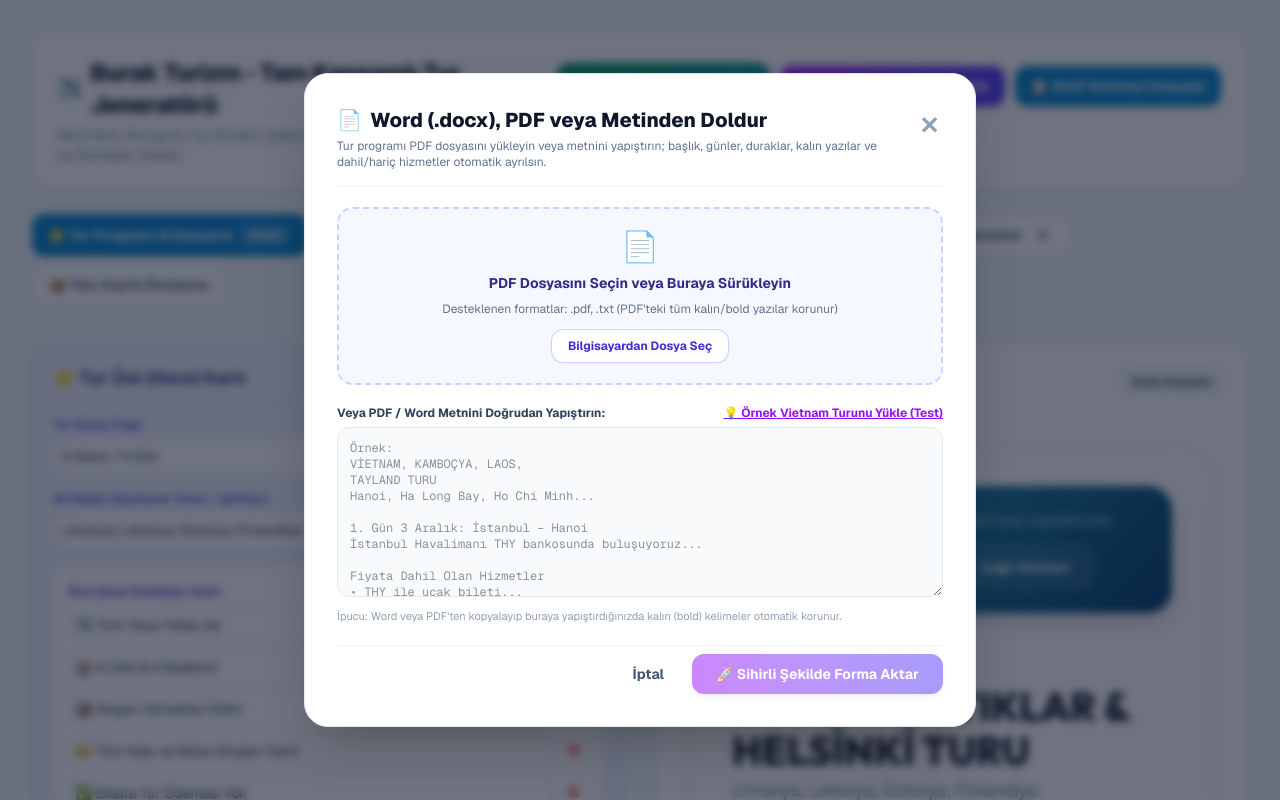
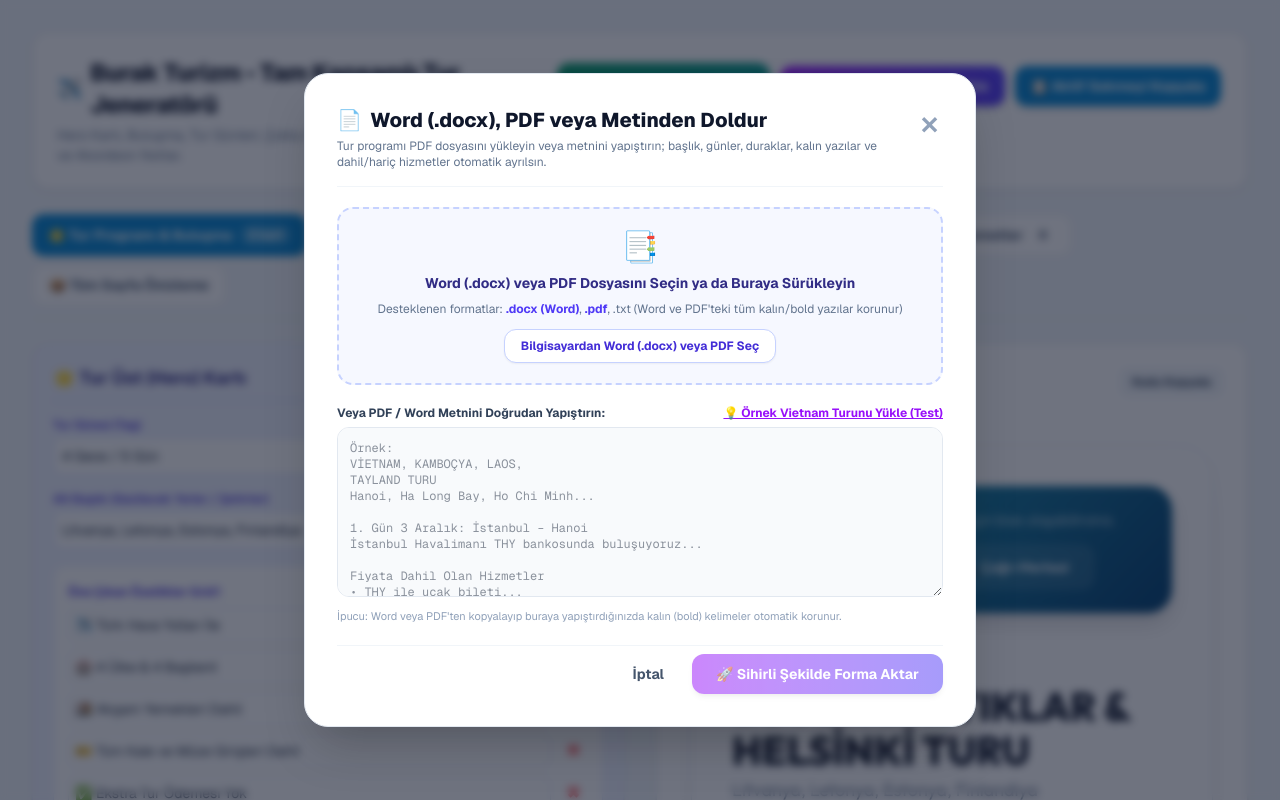
Before and after one commit to grafikburaktur-bit/tur-generator, a Next.js app: page / in a window 1280 px wide. Both pictures are taken after a click on the button "📄 Word / PDF / Metin Yükle". Shown: the top 800 px of the page. Built offline with nearby package versions, Linux system fonts and the light colour scheme.

Commit message:
fix(import): allow .docx and .doc in file input accept and add drag-drop support

```diff
--- a/app/page.tsx
+++ b/app/page.tsx
@@ -1118,19 +1118,20 @@ export default function TurOlusturucu() {
     if (isWord) {
       setIsPdfLoading(true);
       try {
-        // Mammoth.js kütüphanesini yükle
+        // Mammoth.js kütüphanesini güvenli yükle (CDN + yerel fallback)
         // @ts-ignore
         if (!window.mammoth) {
           await new Promise((resolve, reject) => {
             const script = document.createElement("script");
-            script.src = "mammoth.browser.min.js";
+            script.src = "https://cdnjs.cloudflare.com/ajax/libs/mammoth/1.8.0/mammoth.browser.min.js";
             script.onload = resolve;
             script.onerror = () => {
-              const cdnScript = document.createElement("script");
-              cdnScript.src = "https://cdnjs.cloudflare.com/ajax/libs/mammoth/1.8.0/mammoth.browser.min.js";
-              cdnScript.onload = resolve;
-              cdnScript.onerror = reject;
-              document.head.appendChild(cdnScript);
+              const localScript = document.createElement("script");
+              const basePath = typeof window !== "undefined" && window.location.pathname.startsWith("/tur-generator") ? "/tur-generator" : "";
+              localScript.src = `${basePath}/mammoth.browser.min.js`;
+              localScript.onload = resolve;
+              localScript.onerror = reject;
+              document.head.appendChild(localScript);
             };
             document.head.appendChild(script);
           });
@@ -2810,21 +2811,31 @@ ${d.content}`;
             </div>
 
             {/* DOSYA YÜKLEME ALANI (SÜRÜKLE - BIRAK) */}
-            <div className="border-2 border-dashed border-indigo-200 hover:border-indigo-400 rounded-2xl p-5 text-center bg-indigo-50/50 transition-colors">
+            <div
+              onDragOver={(e) => e.preventDefault()}
+              onDrop={(e) => {
+                e.preventDefault();
+                if (e.dataTransfer.files && e.dataTransfer.files[0]) {
+                  const fakeEvent = { target: { files: e.dataTransfer.files } } as any;
+                  handleFileUpload(fakeEvent);
+                }
+              }}
+              className="border-2 border-dashed border-indigo-200 hover:border-indigo-400 rounded-2xl p-5 text-center bg-indigo-50/50 transition-colors"
+            >
               <input
                 ref={fileInputRef}
                 type="file"
-                accept=".pdf,.txt"
+                accept=".docx,.doc,.pdf,.txt,application/vnd.openxmlformats-officedocument.wordprocessingml.document,application/msword,application/pdf"
                 onChange={handleFileUpload}
                 className="hidden"
               />
               <div className="flex flex-col items-center gap-2">
-                <span className="text-3xl">📄</span>
+                <span className="text-3xl">📑</span>
                 <p className="text-sm font-bold text-indigo-900">
-                  {isPdfLoading ? "PDF Dosyası Okunuyor & Kalın Yazılar Çözümleniyor..." : "PDF Dosyasını Seçin veya Buraya Sürükleyin"}
+                  {isPdfLoading ? "Dosya Okunuyor & Kalın Yazılar Çözümleniyor..." : "Word (.docx) veya PDF Dosyasını Seçin ya da Buraya Sürükleyin"}
                 </p>
                 <p className="text-xs text-slate-500">
-                  Desteklenen formatlar: .pdf, .txt (PDF'teki tüm kalın/bold yazılar korunur)
+                  Desteklenen formatlar: <strong className="text-indigo-600">.docx (Word)</strong>, <strong className="text-indigo-600">.pdf</strong>, .txt (Word ve PDF'teki tüm kalın/bold yazılar korunur)
                 </p>
                 <button
                   type="button"
@@ -2832,7 +2843,7 @@ ${d.content}`;
                   disabled={isPdfLoading}
                   className="mt-1 bg-white border border-indigo-200 hover:bg-indigo-50 text-indigo-700 text-xs font-bold px-4 py-2 rounded-xl transition-all shadow-xs cursor-pointer"
                 >
-                  {isPdfLoading ? "⏳ Okunuyor..." : "Bilgisayardan Dosya Seç"}
+                  {isPdfLoading ? "⏳ Okunuyor..." : "Bilgisayardan Word (.docx) veya PDF Seç"}
                 </button>
               </div>
             </div>
```
